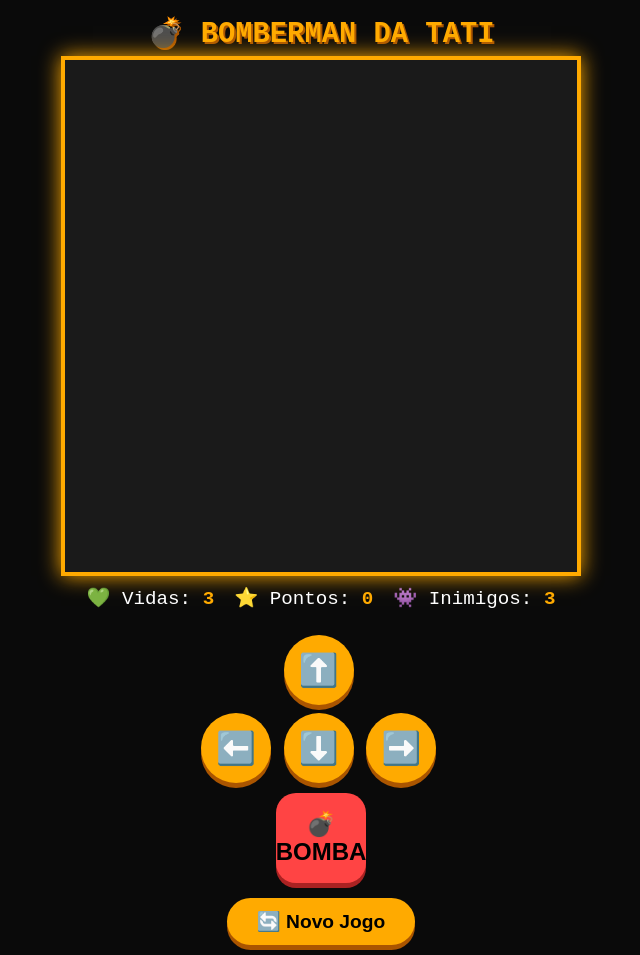
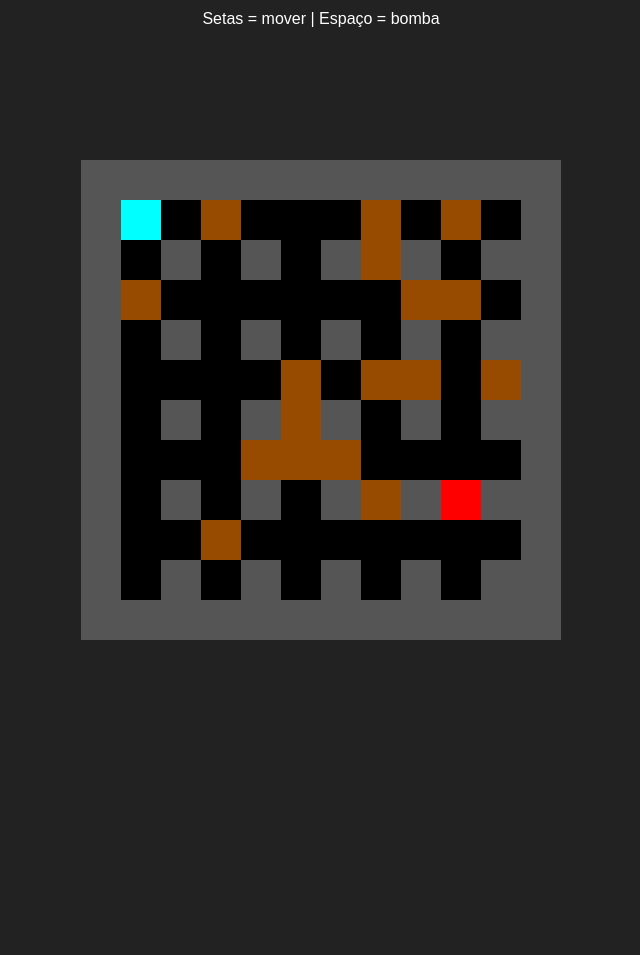
Before and after one commit to BomberZueira/BomberZueira, a plain HTML site: page index.html in a window 1280 px wide. Shown: the whole page, without its empty margins (319-959 px from the left). After the commit the page ends 800 px from the top, so only its background shows below. Drawn offline with Linux system fonts and the light colour scheme.

Commit message:
Add files via upload

```diff
--- a/index.html
+++ b/index.html
@@ -1,168 +1,170 @@
+
 <!DOCTYPE html>
-<html lang="pt">
+<html>
 <head>
-    <meta charset="UTF-8">
-    <meta name="viewport" content="width=device-width, initial-scale=1.0, maximum-scale=1.0, user-scalable=no">
-    <title>Bomberman da Tati</title>
-    <style>
-        * {
-            box-sizing: border-box;
-            user-select: none;
-            -webkit-tap-highlight-color: transparent;
-        }
-        body {
-            margin: 0;
-            background: #0a0a0a;
-            color: white;
-            font-family: 'Courier New', monospace;
-            display: flex;
-            flex-direction: column;
-            align-items: center;
-            justify-content: center;
-            min-height: 100vh;
-            padding: 10px;
-        }
-        h1 {
-            color: #ffaa00;
-            text-shadow: 2px 2px 0 #aa5500;
-            margin: 5px 0;
-            font-size: 1.8rem;
-        }
-        canvas {
-            border: 4px solid #ffaa00;
-            background: #1a1a1a;
-            box-shadow: 0 0 20px #ffaa00;
-            width: 100%;
-            max-width: 520px;
-            height: auto;
-            aspect-ratio: 1/1;
-            touch-action: none;
-        }
-        .info {
-            margin: 10px 0;
-            font-size: 1.2rem;
-            display: flex;
-            gap: 20px;
-            flex-wrap: wrap;
-            justify-content: center;
-        }
-        .info span {
-            color: #ffaa00;
-            font-weight: bold;
-        }
-        .controls {
-            display: flex;
-            flex-direction: column;
-            align-items: center;
-            gap: 10px;
-            margin-top: 15px;
-            width: 100%;
-            max-width: 400px;
-        }
-        .direction-pad {
-            display: grid;
-            grid-template-columns: repeat(3, 1fr);
-            gap: 8px;
-            width: 100%;
-            max-width: 240px;
-            margin: 0 auto;
-        }
-        .ctrl-btn {
-            background: #ffaa00;
-            border: none;
-            border-radius: 50%;
-            width: 70px;
-            height: 70px;
-            font-size: 2rem;
-            font-weight: bold;
-            color: #000;
-            display: flex;
-            align-items: center;
-            justify-content: center;
-            box-shadow: 0 5px 0 #aa5500;
-            cursor: pointer;
-            touch-action: manipulation;
-            transition: all 0.05s ease;
-        }
-        .ctrl-btn:active {
-            transform: translateY(4px);
-            box-shadow: 0 1px 0 #aa5500;
-        }
-        .ctrl-btn.bomb {
-            background: #ff4444;
-            width: 90px;
-            height: 90px;
-            border-radius: 20px;
-            font-size: 1.5rem;
-            box-shadow: 0 5px 0 #aa2222;
-        }
-        .action-row {
-            display: flex;
-            gap: 30px;
-            justify-content: center;
-            align-items: center;
-            width: 100%;
-        }
-        button.reset {
-            margin-top: 15px;
-            padding: 12px 30px;
-            background: #ffaa00;
-            border: none;
-            border-radius: 30px;
-            font-weight: bold;
-            font-size: 1.2rem;
-            box-shadow: 0 5px 0 #aa5500;
-            cursor: pointer;
-        }
-        button.reset:active {
-            transform: translateY(4px);
-            box-shadow: 0 1px 0 #aa5500;
-        }
-        @media (max-width: 500px) {
-            .ctrl-btn {
-                width: 60px;
-                height: 60px;
-                font-size: 1.8rem;
-            }
-            .ctrl-btn.bomb {
-                width: 80px;
-                height: 80px;
-            }
-        }
-    </style>
+<meta charset="UTF-8">
+<title>Bomberman Funcional</title>
+<style>
+body { margin:0; background:#222; display:flex; justify-content:center; align-items:center; height:100vh; }
+canvas { background:#000; }
+#info { position:absolute; top:10px; color:white; font-family:Arial; }
+</style>
 </head>
 <body>
-    <h1>💣 BOMBERMAN DA TATI</h1>
-    <canvas id="gameCanvas" width="520" height="520"></canvas>
-
-    <div class="info">
-        <div>💚 Vidas: <span id="lives">3</span></div>
-        <div>⭐ Pontos: <span id="score">0</span></div>
-        <div>👾 Inimigos: <span id="enemiesCount">3</span></div>
-    </div>
-
-    <div class="controls">
-        <div class="direction-pad">
-            <div></div>
-            <button class="ctrl-btn" id="btnUp">⬆️</button>
-            <div></div>
-            <button class="ctrl-btn" id="btnLeft">⬅️</button>
-            <button class="ctrl-btn" id="btnDown">⬇️</button>
-            <button class="ctrl-btn" id="btnRight">➡️</button>
-        </div>
-        <div class="action-row">
-            <button class="ctrl-btn bomb" id="btnBomb">💣 BOMBA</button>
-        </div>
-    </div>
-
-    <button class="reset" onclick="resetGame()">🔄 Novo Jogo</button>
-
-<!-- SCRIPT ORIGINAL COMPLETO INSERIDO AQUI -->
+<div id="info">Setas = mover | Espaço = bomba</div>
+<canvas id="game" width="480" height="480"></canvas>
 
 <script>
-// O código JS completo foi mantido exatamente como você enviou anteriormente.
+const canvas = document.getElementById("game");
+const ctx = canvas.getContext("2d");
 
+const tileSize = 40;
+const rows = 12;
+const cols = 12;
+
+let map = [];
+for(let y=0;y<rows;y++){
+  map[y] = [];
+  for(let x=0;x<cols;x++){
+    if(y===0||x===0||y===rows-1||x===cols-1|| (y%2===0 && x%2===0)){
+      map[y][x] = 1; // parede fixa
+    } else if(Math.random() < 0.3 && !(x<3 && y<3)){
+      map[y][x] = 2; // bloco destrutível
+    } else {
+      map[y][x] = 0;
+    }
+  }
+}
+
+let player = {x:1,y:1,alive:true};
+let bombs = [];
+let explosions = [];
+let enemies = [{x:10,y:10,alive:true}];
+
+document.addEventListener("keydown", e=>{
+  if(!player.alive) return;
+  if(e.key==="ArrowUp") move(0,-1);
+  if(e.key==="ArrowDown") move(0,1);
+  if(e.key==="ArrowLeft") move(-1,0);
+  if(e.key==="ArrowRight") move(1,0);
+  if(e.key===" ") placeBomb();
+});
+
+function move(dx,dy){
+  let nx = player.x+dx;
+  let ny = player.y+dy;
+  if(map[ny][nx]===0){
+    player.x=nx;
+    player.y=ny;
+  }
+}
+
+function placeBomb(){
+  if(!bombs.some(b=>b.x===player.x && b.y===player.y)){
+    bombs.push({x:player.x,y:player.y,timer:60});
+  }
+}
+
+function update(){
+  bombs.forEach(b=>b.timer--);
+  bombs.filter(b=>b.timer<=0).forEach(explode);
+  bombs = bombs.filter(b=>b.timer>0);
+
+  explosions.forEach(e=>e.timer--);
+  explosions = explosions.filter(e=>e.timer>0);
+
+  enemies.forEach(en=>{
+    if(!en.alive) return;
+    if(Math.random()<0.02){
+      let dirs=[[1,0],[-1,0],[0,1],[0,-1]];
+      let d = dirs[Math.floor(Math.random()*4)];
+      let nx=en.x+d[0], ny=en.y+d[1];
+      if(map[ny][nx]===0){
+        en.x=nx; en.y=ny;
+      }
+    }
+  });
+
+  explosions.forEach(e=>{
+    if(player.x===e.x && player.y===e.y){
+      player.alive=false;
+    }
+    enemies.forEach(en=>{
+      if(en.x===e.x && en.y===e.y){
+        en.alive=false;
+      }
+    });
+  });
+}
+
+function explode(bomb){
+  let dirs=[[0,0],[1,0],[-1,0],[0,1],[0,-1]];
+  dirs.forEach(d=>{
+    let nx=bomb.x+d[0];
+    let ny=bomb.y+d[1];
+    if(map[ny][nx]!==1){
+      explosions.push({x:nx,y:ny,timer:20});
+      if(map[ny][nx]===2){
+        map[ny][nx]=0;
+      }
+    }
+  });
+}
+
+function draw(){
+  ctx.clearRect(0,0,canvas.width,canvas.height);
+
+  for(let y=0;y<rows;y++){
+    for(let x=0;x<cols;x++){
+      if(map[y][x]===1){
+        ctx.fillStyle="#555";
+        ctx.fillRect(x*tileSize,y*tileSize,tileSize,tileSize);
+      }
+      if(map[y][x]===2){
+        ctx.fillStyle="#964B00";
+        ctx.fillRect(x*tileSize,y*tileSize,tileSize,tileSize);
+      }
+    }
+  }
+
+  bombs.forEach(b=>{
+    ctx.fillStyle="black";
+    ctx.beginPath();
+    ctx.arc(b.x*tileSize+20,b.y*tileSize+20,10,0,Math.PI*2);
+    ctx.fill();
+  });
+
+  explosions.forEach(e=>{
+    ctx.fillStyle="orange";
+    ctx.fillRect(e.x*tileSize,e.y*tileSize,tileSize,tileSize);
+  });
+
+  if(player.alive){
+    ctx.fillStyle="cyan";
+    ctx.fillRect(player.x*tileSize,player.y*tileSize,tileSize,tileSize);
+  }
+
+  enemies.forEach(en=>{
+    if(en.alive){
+      ctx.fillStyle="red";
+      ctx.fillRect(en.x*tileSize,en.y*tileSize,tileSize,tileSize);
+    }
+  });
+
+  if(!player.alive){
+    ctx.fillStyle="white";
+    ctx.font="40px Arial";
+    ctx.fillText("GAME OVER",120,240);
+  }
+}
+
+function gameLoop(){
+  update();
+  draw();
+  requestAnimationFrame(gameLoop);
+}
+
+gameLoop();
 </script>
-
 </body>
 </html>
```
